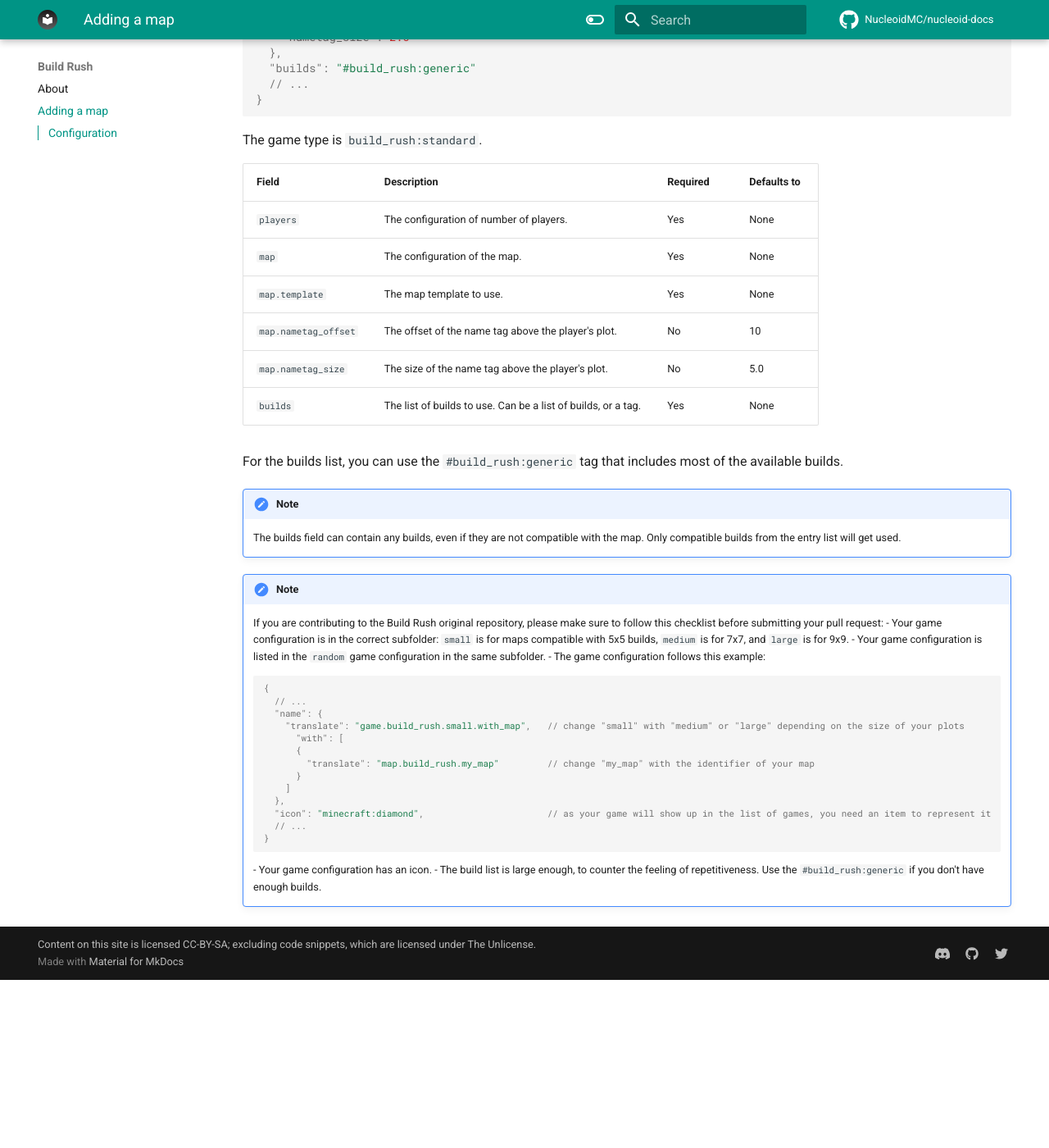
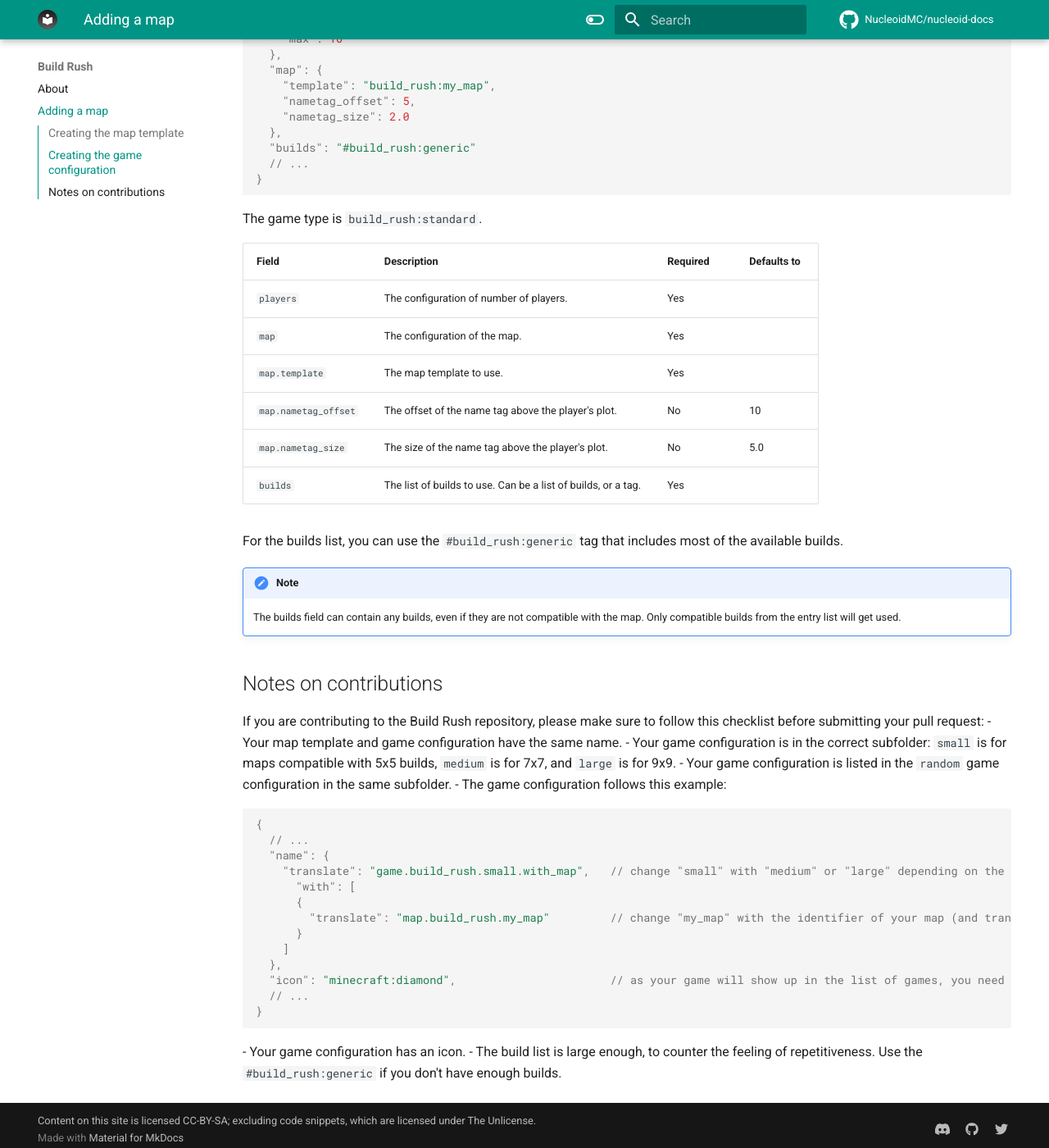
Before and after one commit to NucleoidMC/nucleoid-docs, an MkDocs documentation site: the page built from docs/build-rush/maps.md, in a window 1280 px wide and 1400 px high, scrolled down 939 px. Shown: the whole window at 82% size. Built offline with MkDocs 1.6.1 and Material for MkDocs 9.7.7, drawn with Linux system fonts in a browser that asks for light colours; comment, search, counter and statistics services are not loaded; before the commit the page ends 2134 px from its top, so only the background shows below that; some of the changed text lies outside the part shown.

Commit message:
Build Rush docs (2/2)

````diff
--- a/docs/build-rush/maps.md
+++ b/docs/build-rush/maps.md
@@ -1,4 +1,6 @@
 # Adding a map
+
+## Creating the map template
 
 Please follow the [Plasmid tutorial](/plasmid/maps) on how to create a map template.
 
@@ -13,13 +15,16 @@ All plots must be of the same size (width and length) and be 1 block high.
 !!! tip
     If you get anything wrong with your map, the game will not start. You can check the logs to see what went wrong.
 
-## Configuration
+Map templates are stored in the `map_templates` folder of the datapack, so save it there when you're done.
+
+## Creating the game configuration
 
 Please follow the [Plasmid tutorial](/plasmid/getting-started/#creating-a-config) on how to create a game configuration.
 
-You now need to add a game configuration that will use your map. Game configurations are stored in the `games` folder of the datapack.
+You now need to add a game configuration that will use your map.
+Game configurations are stored in the `games` folder of the datapack, so create your `.json` file there.
 
-Here are the configuration field added by Build Rush, on top of the ones added by Plasmid:
+Here are the configuration fields added by Build Rush, on top of the ones added by Plasmid:
 ```json5
 {
   // ...
@@ -42,37 +47,39 @@ The game type is `build_rush:standard`.
 
 | Field                | Description                                                   | Required | Defaults to |
 |----------------------|---------------------------------------------------------------|----------|-------------|
-| `players`            | The configuration of number of players.                       | Yes      | None        |
-| `map`                | The configuration of the map.                                 | Yes      | None        |
-| `map.template`       | The map template to use.                                      | Yes      | None        |
+| `players`            | The configuration of number of players.                       | Yes      |             |
+| `map`                | The configuration of the map.                                 | Yes      |             |
+| `map.template`       | The map template to use.                                      | Yes      |             |
 | `map.nametag_offset` | The offset of the name tag above the player's plot.           | No       | 10          |
 | `map.nametag_size`   | The size of the name tag above the player's plot.             | No       | 5.0         |
-| `builds`             | The list of builds to use. Can be a list of builds, or a tag. | Yes      | None        |
+| `builds`             | The list of builds to use. Can be a list of builds, or a tag. | Yes      |             |
 
 For the builds list, you can use the `#build_rush:generic` tag that includes most of the available builds.
 
 !!! note
     The builds field can contain any builds, even if they are not compatible with the map. Only compatible builds from the entry list will get used.
 
-!!! note
-    If you are contributing to the Build Rush original repository, please make sure to follow this checklist before submitting your pull request:
-    - Your game configuration is in the correct subfolder: `small` is for maps compatible with 5x5 builds, `medium` is for 7x7, and `large` is for 9x9.
-    - Your game configuration is listed in the `random` game configuration in the same subfolder.
-    - The game configuration follows this example:
-    ```json5
-    {
-      // ...
-      "name": {
-        "translate": "game.build_rush.small.with_map",   // change "small" with "medium" or "large" depending on the size of your plots
-          "with": [
-          {
-            "translate": "map.build_rush.my_map"         // change "my_map" with the identifier of your map
-          }
-        ]
-      },
-      "icon": "minecraft:diamond",                       // as your game will show up in the list of games, you need an item to represent it
-      // ...
-    }
-    ```
-    - Your game configuration has an icon.
-    - The build list is large enough, to counter the feeling of repetitiveness. Use the `#build_rush:generic` if you don't have enough builds.
+## Notes on contributions
+
+If you are contributing to the Build Rush repository, please make sure to follow this checklist before submitting your pull request:
+- Your map template and game configuration have the same name.
+- Your game configuration is in the correct subfolder: `small` is for maps compatible with 5x5 builds, `medium` is for 7x7, and `large` is for 9x9.
+- Your game configuration is listed in the `random` game configuration in the same subfolder.
+- The game configuration follows this example:
+  ```json5
+  {
+    // ...
+    "name": {
+      "translate": "game.build_rush.small.with_map",   // change "small" with "medium" or "large" depending on the size of your plots
+        "with": [
+        {
+          "translate": "map.build_rush.my_map"         // change "my_map" with the identifier of your map (and translate it in lang/en_us.json)
+        }
+      ]
+    },
+    "icon": "minecraft:diamond",                       // as your game will show up in the list of games, you need an item to represent it
+    // ...
+  }
+  ```
+- Your game configuration has an icon.
+- The build list is large enough, to counter the feeling of repetitiveness. Use the `#build_rush:generic` if you don't have enough builds.
````
Also changed, not shown: docs/build-rush/builds.md (added, +79 -0 lines).
